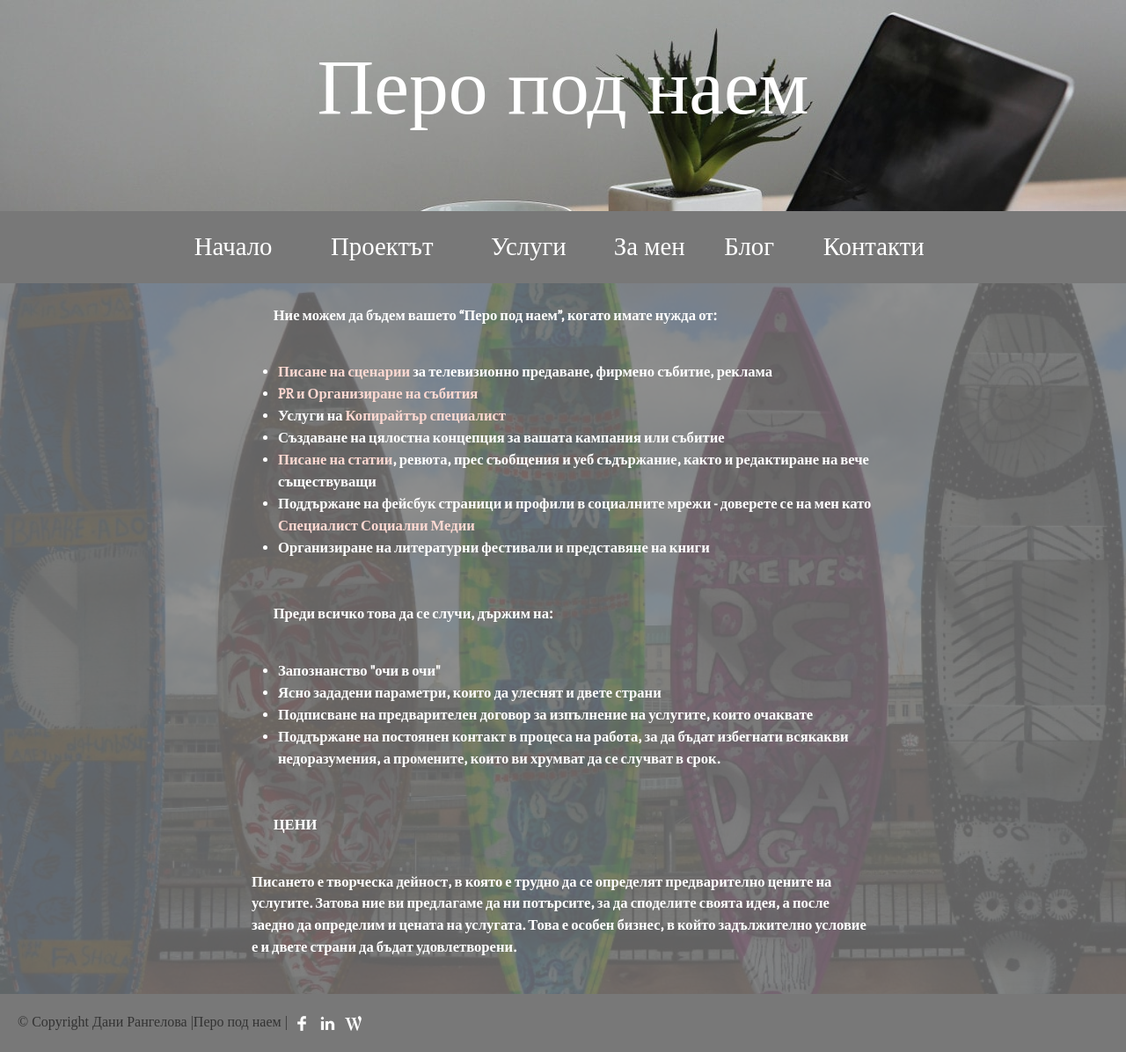
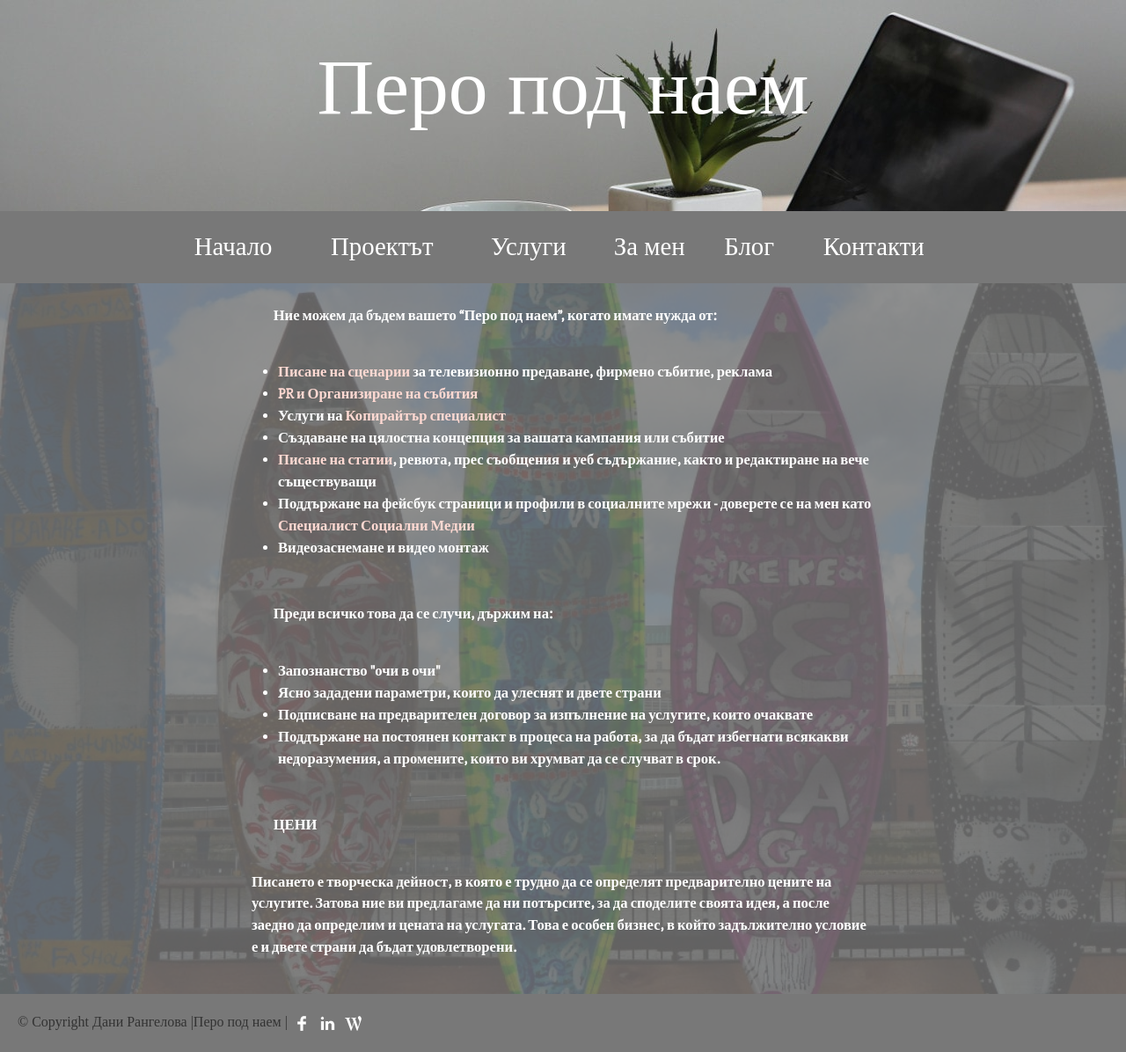
Before and after one commit to peropodnaem/peropodnaem.github.io, a Jekyll site: the page built from services.md, in a window 1280 px wide. Shown: the whole page at 88% size. Built offline with Jekyll 4.4.1, drawn with Linux system fonts in a browser that asks for light colours; some web fonts are replaced.

Commit message:
services update

```diff
--- a/services.md
+++ b/services.md
@@ -16,7 +16,7 @@ style: |
     <li>Създаване на цялостна концепция за вашата кампания или събитие</li>
     <li><a href="http://peropodnaem.com/услуги/писане-статии-сценарии/">Писане на статии</a>, ревюта, прес съобщения и уеб съдържание, както и редактиране на вече съществуващи</li>
     <li>Поддържане на фейсбук страници и профили в социалните мрежи - доверете се на мен като <a href="http://peropodnaem.com/услуги/специалист-социални-медии/">Специалист Социални Медии</a></li>
-    <li>Организиране на литературни фестивали и представяне на книги</li>
+    <li>Видеозаснемане и видео монтаж</li>
 </ul>
 
 <br>
```
